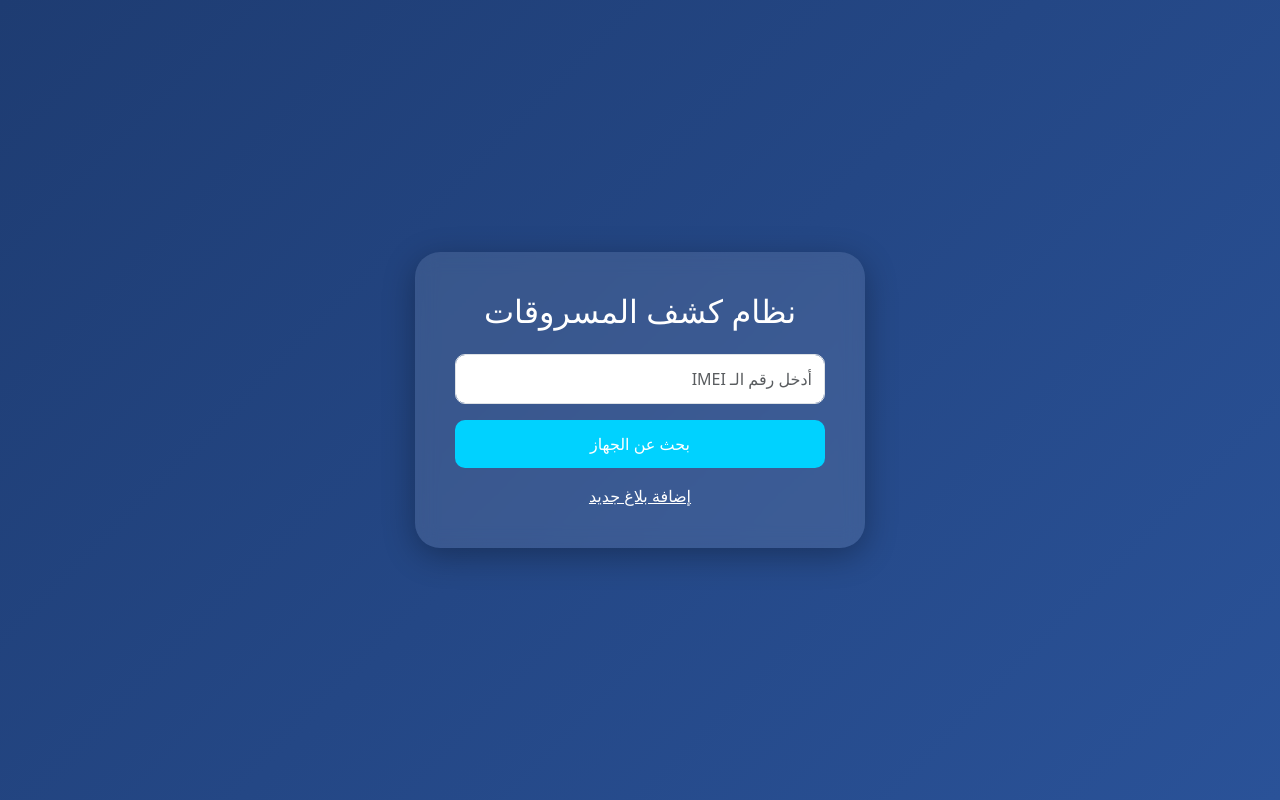
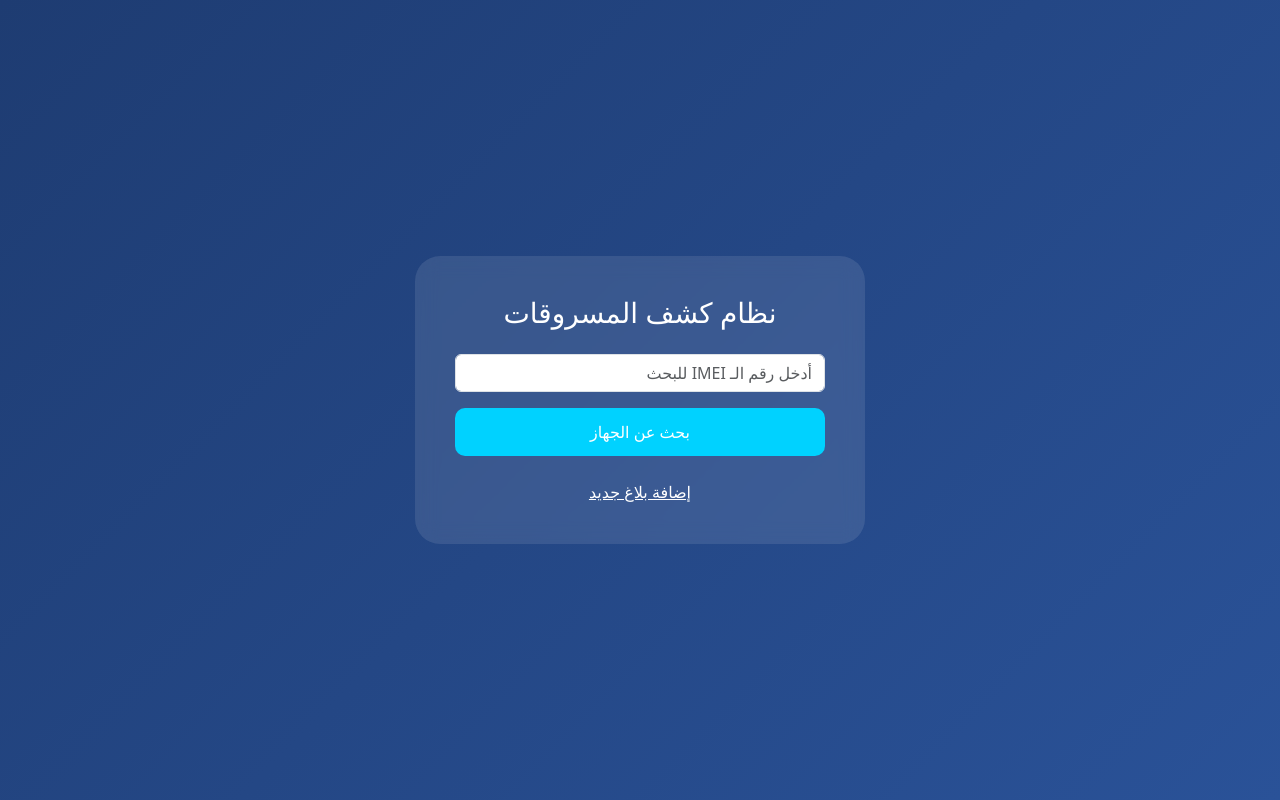
Before and after one commit to Ali202004/stolen-phones-project, a Flask app: page / in a window 1280 px wide. Run offline with Flask 3, Linux system fonts and the light colour scheme.

Commit message:
Update index.html

```diff
--- a/templates/index.html
+++ b/templates/index.html
@@ -5,20 +5,25 @@
     <link href="https://cdn.jsdelivr.net/npm/bootstrap@5.3.0/dist/css/bootstrap.min.css" rel="stylesheet">
     <style>
         body { background: linear-gradient(135deg, #1e3c72, #2a5298); min-height: 100vh; color: white; display: flex; align-items: center; justify-content: center; }
-        .hero { background: rgba(255, 255, 255, 0.1); padding: 40px; border-radius: 25px; backdrop-filter: blur(10px); box-shadow: 0 8px 32px rgba(0,0,0,0.3); width: 90%; max-width: 450px; text-align: center; }
-        input { border-radius: 10px !important; padding: 12px !important; }
-        .btn-custom { background: #00d2ff; color: white; border: none; padding: 12px; border-radius: 10px; width: 100%; transition: 0.3s; }
-        .btn-custom:hover { transform: scale(1.05); background: #3a7bd5; }
+        .hero { background: rgba(255, 255, 255, 0.1); padding: 40px; border-radius: 25px; backdrop-filter: blur(10px); width: 90%; max-width: 450px; text-align: center; }
+        .btn-custom { background: #00d2ff; color: white; border: none; padding: 12px; border-radius: 10px; width: 100%; }
     </style>
 </head>
 <body>
     <div class="hero">
-        <h2 class="mb-4">نظام كشف المسروقات</h2>
-        <form action="/search" method="POST">
-            <input type="text" name="imei" class="form-control mb-3" placeholder="أدخل رقم الـ IMEI" required>
+        <h3>نظام كشف المسروقات</h3>
+        <form action="/search" method="POST" class="mt-4">
+            <input type="text" name="imei" class="form-control mb-3" placeholder="أدخل رقم الـ IMEI للبحث" required>
             <button class="btn btn-custom">بحث عن الجهاز</button>
         </form>
-        <a href="/add" class="text-white mt-3 d-block">إضافة بلاغ جديد</a>
+        {% if searched %}
+            {% if report %}
+                <div class="alert alert-danger mt-3">الجهاز موجود في قاعدة البيانات: مفقود في {{ report[2] }} للتواصل: {{ report[4] }}</div>
+            {% else %}
+                <div class="alert alert-success mt-3">الجهاز غير موجود (سليم).</div>
+            {% endif %}
+        {% endif %}
+        <br><a href="/add" class="text-white">إضافة بلاغ جديد</a>
     </div>
 </body>
 </html>
```
